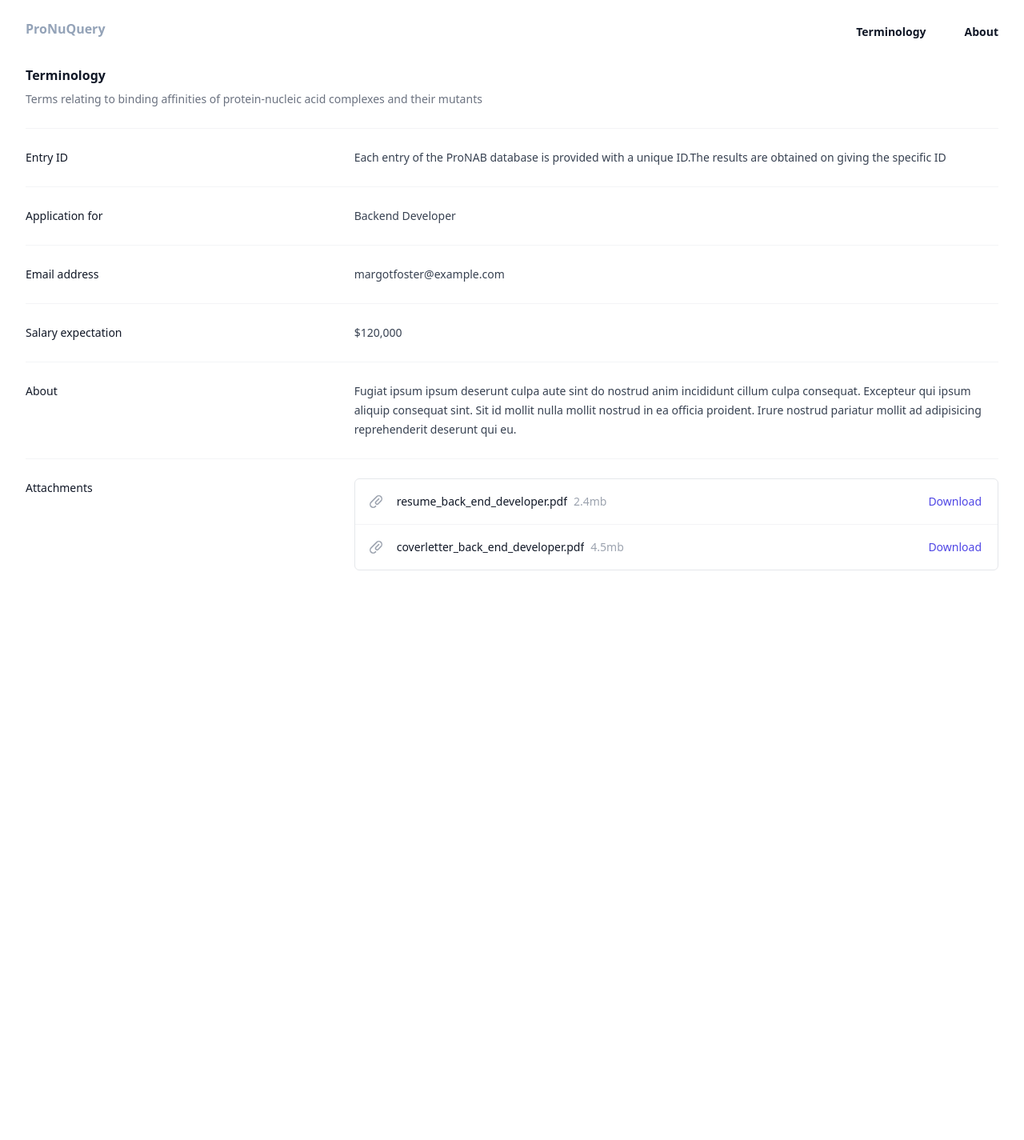
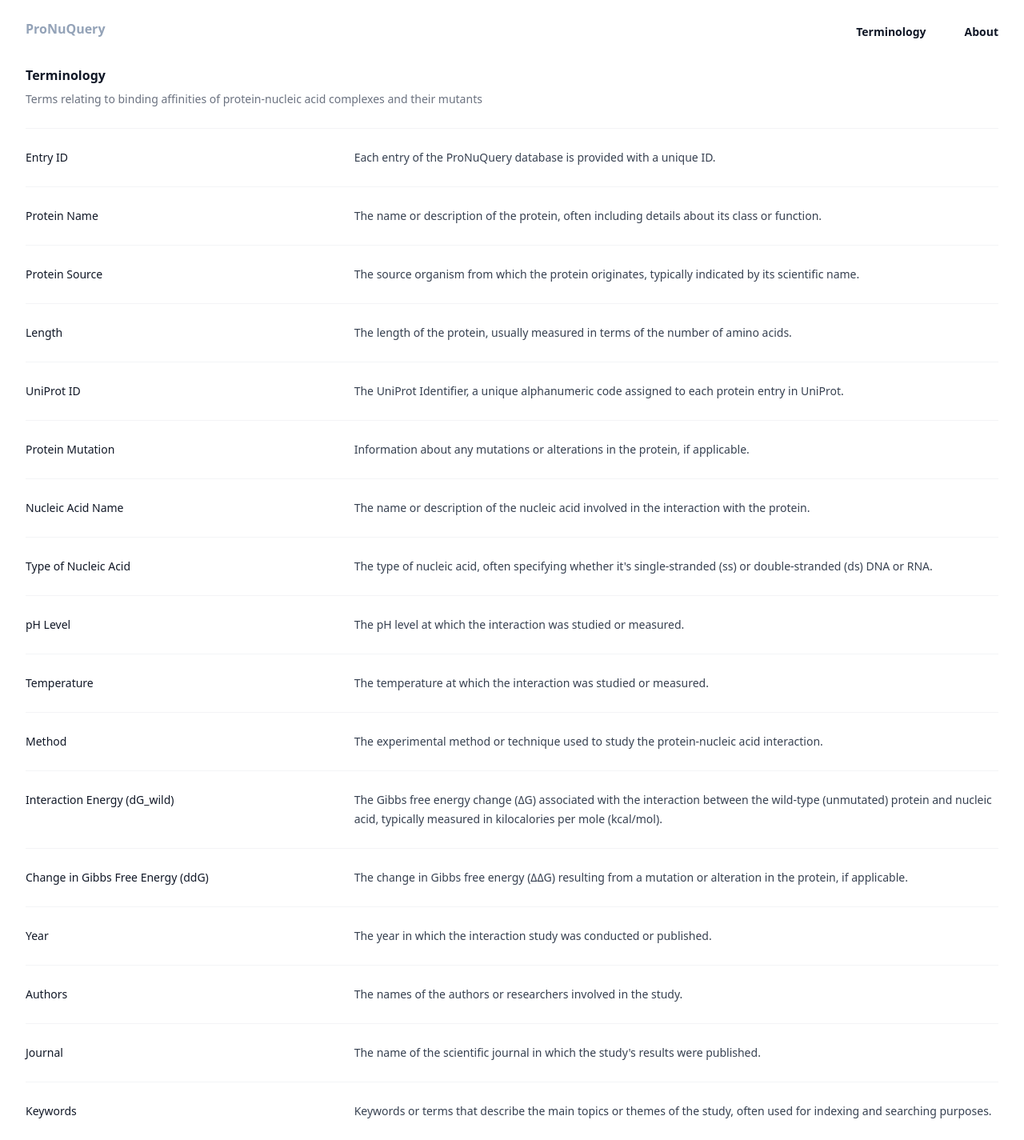
Before and after one commit to pss-coder/pro-nu-query, a Next.js app: page /terminology in a window 1280 px wide. Shown: the whole page at 80% size. Before the commit the page ends 800 px from the top, so only its background shows below. Built offline with nearby package versions, Linux system fonts and the light colour scheme.

Commit message:
Complete Terminology v1

```diff
--- a/pages/terminology.js
+++ b/pages/terminology.js
@@ -15,65 +15,116 @@ export default function Terminology() {
         </div>
         <div className="mt-6 border-t border-gray-100">
             <dl className="divide-y divide-gray-100">
+
                 <div className="px-4 py-6 sm:grid sm:grid-cols-3 sm:gap-4 sm:px-0">
                     <dt className="text-sm font-medium leading-6 text-gray-900">Entry ID</dt>
-                <dd className="mt-1 text-sm leading-6 text-gray-700 sm:col-span-2 sm:mt-0">Each entry of the ProNAB database is provided with a unique ID.The results are obtained on giving the specific ID</dd>
+                    <dd className="mt-1 text-sm leading-6 text-gray-700 sm:col-span-2 sm:mt-0">Each entry of the ProNuQuery database is provided with a unique ID.</dd>
                 </div>
+
                 <div className="px-4 py-6 sm:grid sm:grid-cols-3 sm:gap-4 sm:px-0">
-                <dt className="text-sm font-medium leading-6 text-gray-900">Application for</dt>
-                <dd className="mt-1 text-sm leading-6 text-gray-700 sm:col-span-2 sm:mt-0">Backend Developer</dd>
+                    <dt className="text-sm font-medium leading-6 text-gray-900">Protein Name</dt>
+                    <dd className="mt-1 text-sm leading-6 text-gray-700 sm:col-span-2 sm:mt-0">The name or description of the protein, often including details about its class or function.</dd>
                 </div>
+
                 <div className="px-4 py-6 sm:grid sm:grid-cols-3 sm:gap-4 sm:px-0">
-                <dt className="text-sm font-medium leading-6 text-gray-900">Email address</dt>
-                <dd className="mt-1 text-sm leading-6 text-gray-700 sm:col-span-2 sm:mt-0">margotfoster@example.com</dd>
+                    <dt className="text-sm font-medium leading-6 text-gray-900">Protein Source</dt>
+                    <dd className="mt-1 text-sm leading-6 text-gray-700 sm:col-span-2 sm:mt-0">The source organism from which the protein originates, typically indicated by its scientific name.</dd>
                 </div>
+
                 <div className="px-4 py-6 sm:grid sm:grid-cols-3 sm:gap-4 sm:px-0">
-                <dt className="text-sm font-medium leading-6 text-gray-900">Salary expectation</dt>
-                <dd className="mt-1 text-sm leading-6 text-gray-700 sm:col-span-2 sm:mt-0">$120,000</dd>
+                    <dt className="text-sm font-medium leading-6 text-gray-900">Length</dt>
+                    <dd className="mt-1 text-sm leading-6 text-gray-700 sm:col-span-2 sm:mt-0">The length of the protein, usually measured in terms of the number of amino acids.</dd>
                 </div>
+
                 <div className="px-4 py-6 sm:grid sm:grid-cols-3 sm:gap-4 sm:px-0">
-                <dt className="text-sm font-medium leading-6 text-gray-900">About</dt>
+                    <dt className="text-sm font-medium leading-6 text-gray-900">UniProt ID</dt>
+                    <dd className="mt-1 text-sm leading-6 text-gray-700 sm:col-span-2 sm:mt-0">The UniProt Identifier, a unique alphanumeric code assigned to each protein entry in UniProt.</dd>
+                </div>
+
+                <div className="px-4 py-6 sm:grid sm:grid-cols-3 sm:gap-4 sm:px-0">
+                    <dt className="text-sm font-medium leading-6 text-gray-900">Protein Mutation</dt>
+                    <dd className="mt-1 text-sm leading-6 text-gray-700 sm:col-span-2 sm:mt-0">Information about any mutations or alterations in the protein, if applicable.</dd>
+                </div>
+
+                <div className="px-4 py-6 sm:grid sm:grid-cols-3 sm:gap-4 sm:px-0">
+                    <dt className="text-sm font-medium leading-6 text-gray-900">Nucleic Acid Name</dt>
+                    <dd className="mt-1 text-sm leading-6 text-gray-700 sm:col-span-2 sm:mt-0">The name or description of the nucleic acid involved in the interaction with the protein.</dd>
+                </div>
+
+                <div className="px-4 py-6 sm:grid sm:grid-cols-3 sm:gap-4 sm:px-0">
+                    <dt className="text-sm font-medium leading-6 text-gray-900">Type of Nucleic Acid</dt>
                     <dd className="mt-1 text-sm leading-6 text-gray-700 sm:col-span-2 sm:mt-0">
-                Fugiat ipsum ipsum deserunt culpa aute sint do nostrud anim incididunt cillum culpa consequat. Excepteur
-                qui ipsum aliquip consequat sint. Sit id mollit nulla mollit nostrud in ea officia proident. Irure nostrud
-                pariatur mollit ad adipisicing reprehenderit deserunt qui eu.
+                        The type of nucleic acid, often specifying whether it's single-stranded (ss) or double-stranded (ds) DNA or RNA.
                     </dd>
                 </div>
+
                 <div className="px-4 py-6 sm:grid sm:grid-cols-3 sm:gap-4 sm:px-0">
-                <dt className="text-sm font-medium leading-6 text-gray-900">Attachments</dt>
-                <dd className="mt-2 text-sm text-gray-900 sm:col-span-2 sm:mt-0">
-                <ul role="list" className="divide-y divide-gray-100 rounded-md border border-gray-200">
-                    <li className="flex items-center justify-between py-4 pl-4 pr-5 text-sm leading-6">
-                    <div className="flex w-0 flex-1 items-center">
-                        <PaperClipIcon className="h-5 w-5 flex-shrink-0 text-gray-400" aria-hidden="true" />
-                        <div className="ml-4 flex min-w-0 flex-1 gap-2">
-                        <span className="truncate font-medium">resume_back_end_developer.pdf</span>
-                        <span className="flex-shrink-0 text-gray-400">2.4mb</span>
-                        </div>
-                    </div>
-                    <div className="ml-4 flex-shrink-0">
-                        <a href="#" className="font-medium text-indigo-600 hover:text-indigo-500">
-                        Download
-                        </a>
-                    </div>
-                    </li>
-                    <li className="flex items-center justify-between py-4 pl-4 pr-5 text-sm leading-6">
-                    <div className="flex w-0 flex-1 items-center">
-                        <PaperClipIcon className="h-5 w-5 flex-shrink-0 text-gray-400" aria-hidden="true" />
-                        <div className="ml-4 flex min-w-0 flex-1 gap-2">
-                        <span className="truncate font-medium">coverletter_back_end_developer.pdf</span>
-                        <span className="flex-shrink-0 text-gray-400">4.5mb</span>
-                        </div>
-                    </div>
-                    <div className="ml-4 flex-shrink-0">
-                        <a href="#" className="font-medium text-indigo-600 hover:text-indigo-500">
-                        Download
-                        </a>
-                    </div>
-                    </li>
-                </ul>
+                    <dt className="text-sm font-medium leading-6 text-gray-900">pH Level</dt>
+                    <dd className="mt-1 text-sm leading-6 text-gray-700 sm:col-span-2 sm:mt-0">
+                        The pH level at which the interaction was studied or measured.
                     </dd>
                 </div>
+
+                <div className="px-4 py-6 sm:grid sm:grid-cols-3 sm:gap-4 sm:px-0">
+                    <dt className="text-sm font-medium leading-6 text-gray-900">Temperature</dt>
+                    <dd className="mt-1 text-sm leading-6 text-gray-700 sm:col-span-2 sm:mt-0">
+                        The temperature at which the interaction was studied or measured.
+                    </dd>
+                </div>
+
+                <div className="px-4 py-6 sm:grid sm:grid-cols-3 sm:gap-4 sm:px-0">
+                    <dt className="text-sm font-medium leading-6 text-gray-900">Method</dt>
+                    <dd className="mt-1 text-sm leading-6 text-gray-700 sm:col-span-2 sm:mt-0">
+                        The experimental method or technique used to study the protein-nucleic acid interaction.
+                    </dd>
+                </div>
+
+
+                <div className="px-4 py-6 sm:grid sm:grid-cols-3 sm:gap-4 sm:px-0">
+                    <dt className="text-sm font-medium leading-6 text-gray-900">Interaction Energy (dG_wild)</dt>
+                    <dd className="mt-1 text-sm leading-6 text-gray-700 sm:col-span-2 sm:mt-0">
+                        The Gibbs free energy change (ΔG) associated with the interaction between the wild-type (unmutated) protein and nucleic acid, typically measured in kilocalories per mole (kcal/mol).
+                    </dd>
+                </div>
+
+
+                <div className="px-4 py-6 sm:grid sm:grid-cols-3 sm:gap-4 sm:px-0">
+                    <dt className="text-sm font-medium leading-6 text-gray-900">Change in Gibbs Free Energy (ddG)</dt>
+                    <dd className="mt-1 text-sm leading-6 text-gray-700 sm:col-span-2 sm:mt-0">
+                        The change in Gibbs free energy (ΔΔG) resulting from a mutation or alteration in the protein, if applicable.
+                    </dd>
+                </div>
+
+
+                <div className="px-4 py-6 sm:grid sm:grid-cols-3 sm:gap-4 sm:px-0">
+                    <dt className="text-sm font-medium leading-6 text-gray-900">Year</dt>
+                    <dd className="mt-1 text-sm leading-6 text-gray-700 sm:col-span-2 sm:mt-0">
+                        The year in which the interaction study was conducted or published.
+                    </dd>
+                </div>
+
+
+                <div className="px-4 py-6 sm:grid sm:grid-cols-3 sm:gap-4 sm:px-0">
+                    <dt className="text-sm font-medium leading-6 text-gray-900">Authors</dt>
+                    <dd className="mt-1 text-sm leading-6 text-gray-700 sm:col-span-2 sm:mt-0">
+                        The names of the authors or researchers involved in the study.
+                    </dd>
+                </div>
+
+                <div className="px-4 py-6 sm:grid sm:grid-cols-3 sm:gap-4 sm:px-0">
+                    <dt className="text-sm font-medium leading-6 text-gray-900">Journal</dt>
+                    <dd className="mt-1 text-sm leading-6 text-gray-700 sm:col-span-2 sm:mt-0">
+                        The name of the scientific journal in which the study's results were published.
+                    </dd>
+                </div>
+
+                <div className="px-4 py-6 sm:grid sm:grid-cols-3 sm:gap-4 sm:px-0">
+                    <dt className="text-sm font-medium leading-6 text-gray-900">Keywords</dt>
+                    <dd className="mt-1 text-sm leading-6 text-gray-700 sm:col-span-2 sm:mt-0">
+                        Keywords or terms that describe the main topics or themes of the study, often used for indexing and searching purposes.
+                    </dd>
+                </div>
+
             </dl>
         </div>
         </div>
```
Lines whose indentation alone changed are shown as unchanged.
